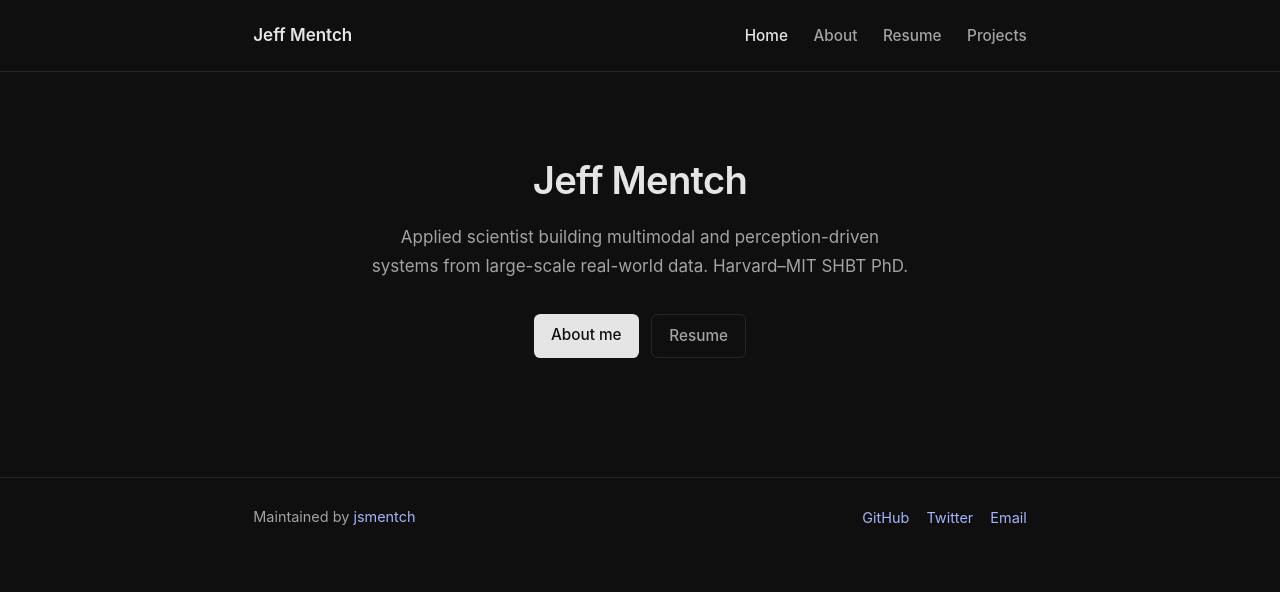
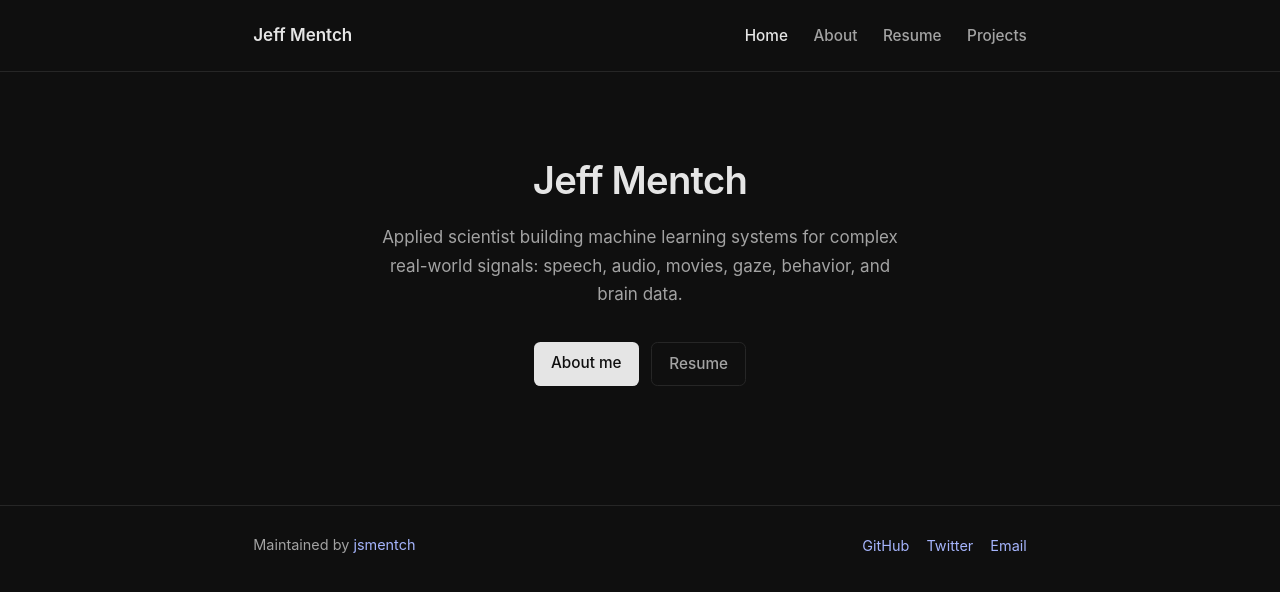
Before and after one commit to jsmentch/jsmentch.github.io, a Jekyll site: the page built from index.md, in a window 1280 px wide. Shown: the top 592 px of the page. Built offline with Jekyll 4.4.1, drawn with Linux system fonts in a browser that asks for light colours; part of the change alters nothing that is shown.

```diff
--- a/_config.yml
+++ b/_config.yml
@@ -5,7 +5,7 @@
 title: Jeff Mentch
 email: jsmentch@mit.edu
 description: >-
-  Applied scientist building multimodal and perception-driven systems from large-scale real-world data. Harvard–MIT SHBT PhD.
+  Applied scientist building machine learning systems for complex real-world signals: speech, audio, movies, gaze, behavior, and brain data.
 
 ##### for local testing ######
 # baseurl: ""
@@ -21,6 +21,11 @@ theme_color: black
 
 # Single source for “Resume” links (nav, home, redirects)
 resume_pdf: "/assets/jmentch_resume.pdf"
+
+collections:
+  projects:
+    output: true
+    permalink: /projects/:name/
 
 # Build settings
 markdown: kramdown
```
